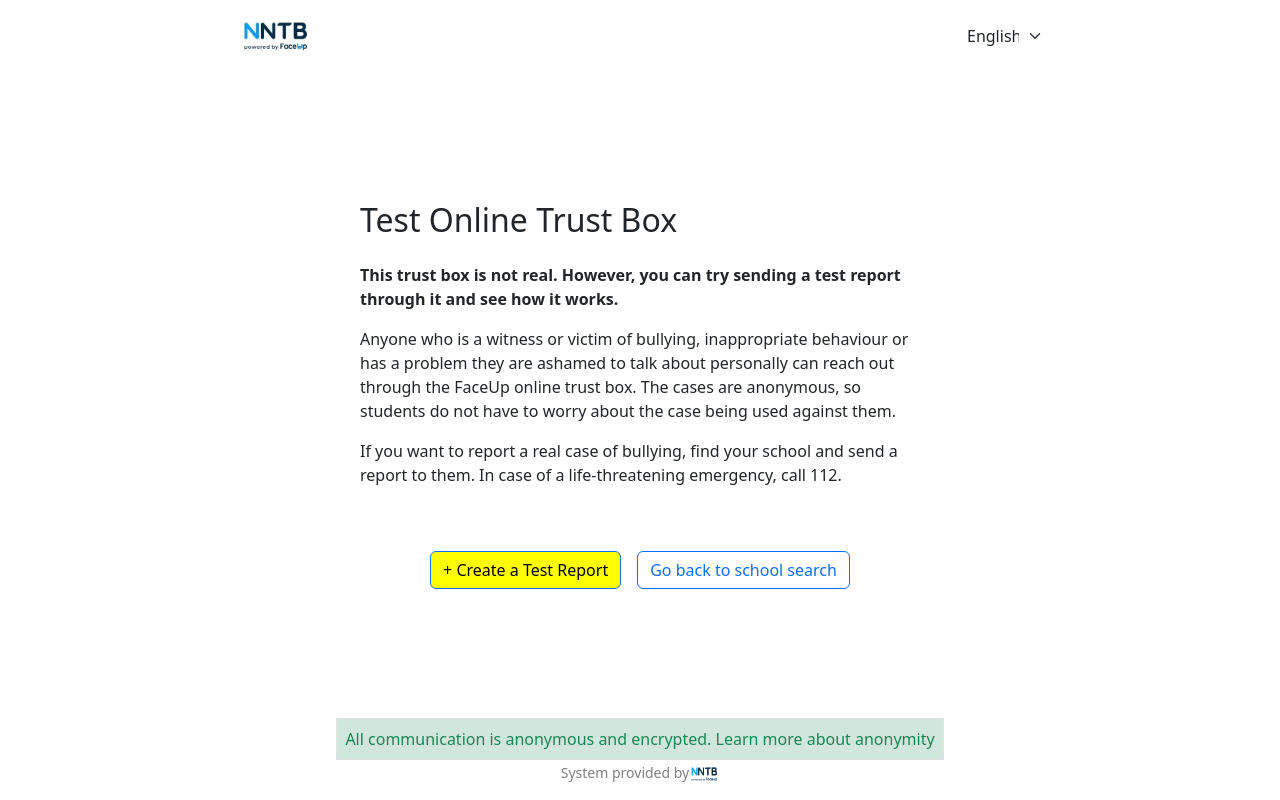
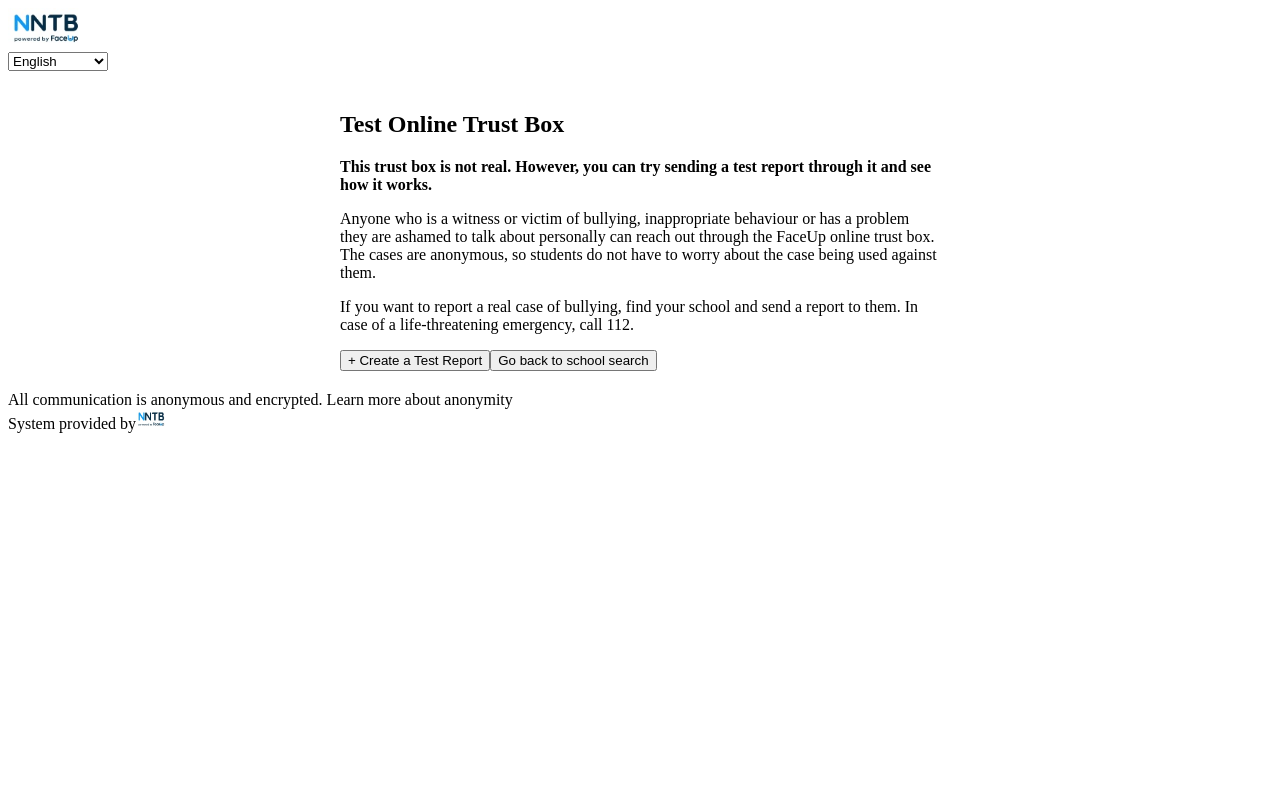
Before and after one commit to DevMindRonin/report-bullying, a Next.js app: page /en/infopage in a window 1280 px wide. Built offline with nearby package versions, Linux system fonts and the light colour scheme.

Commit message:
fix: buttons on page

```diff
--- a/src/app/layout.tsx
+++ b/src/app/layout.tsx
@@ -1,4 +1,4 @@
-import "bootstrap/dist/css/bootstrap.min.css";
+// import "bootstrap/dist/css/bootstrap.min.css";
 
 export const metadata = {
   title: "Report Bullying",
--- a/src/components/InfoPage.tsx
+++ b/src/components/InfoPage.tsx
@@ -2,6 +2,7 @@
 import type { Dictionary } from "@/app/i18n/types";
 import { Button, Container, Col, Row } from "react-bootstrap";
 import { useRouter } from "next/navigation";
+import { useEffect } from "react";
 
 export default function InfoPage({
   dict,
@@ -21,13 +22,9 @@ export default function InfoPage({
       <p>{dict.infopageText1}</p>
       <p>{dict.infopageText2}</p>
 
-      <div className="d-flex justify-content-center mt-5">
+      <div className="d-flex justify-content-center mt-4">
+        <div>
           <Button
-          style={{
-            display: "inline-block",
-            color: "black",
-            backgroundColor: "yellow",
-          }}
             onClick={() => navigate.push(`/${lang}/newnotification`)}
             variant="primary"
             className="mt-3"
@@ -43,5 +40,6 @@ export default function InfoPage({
           </Button>
         </div>
       </div>
+    </div>
   );
 }
--- a/src/components/MainPage.tsx
+++ b/src/components/MainPage.tsx
@@ -28,6 +28,11 @@ const MainPage = ({ dict, lang }: { dict: Dictionary; lang: string }) => {
       console.warn("Chybí entityType nebo selectionType není school.");
     }
   };
+
+  console.log("Entity Type:", entityType);
+  console.log("Selection Type:", selectionType);
+  console.log("Organization Code:", organizationCode);
+
   return (
     <div>
       <h1 className="text-center">{dict.welcome}</h1>
--- a/src/stores/notificationStore.ts
+++ b/src/stores/notificationStore.ts
@@ -42,8 +42,6 @@ interface NotificationState {
   setWhistlerFile: (file: WhistlerFileType) => void;
   organizationCode: string;
   setOrganizationCode: (code: string) => void;
-  // isEditing: boolean;
-  // setIsEditing: (editing: boolean) => void;
 
   editedNotification: NotificationType | null;
   setEditedNotification: (notification: NotificationType | null) => void;
@@ -64,8 +62,6 @@ export const useNotificationMetaStore = create<NotificationState>((set) => ({
   setWhistlerFile: (file) => set({ whistlerFile: file }),
   organizationCode: "",
   setOrganizationCode: (code) => set({ organizationCode: code }),
-  // isEditing: false,
-  // setIsEditing: (editing) => set({ isEditing: editing }),
 
   editedNotification: null,
   setEditedNotification: (notification) =>
--- a/src/styles/global.css
+++ b/src/styles/global.css
@@ -2,6 +2,4 @@ html,
 body {
   margin: 0;
   padding: 0;
-  height: 100%;
-  overflow: hidden;
 }
```
Also changed, not shown: 1 other file (tests, documents, lock files or other folders). Lines whose indentation alone changed are shown as unchanged.
